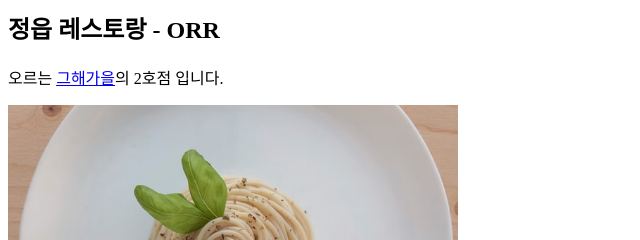
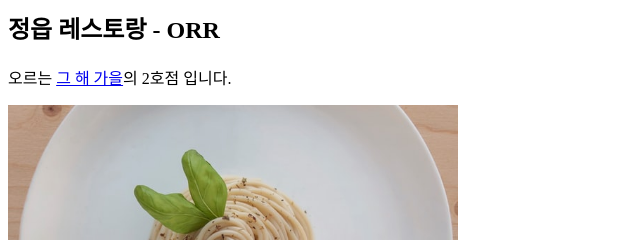
Before and after one commit to gipark3927/orr1, a plain HTML site: page index.html in a window 1280 px wide. Shown: the part 171-411 px from the top of the page, 0-640 px from the left. Drawn offline with Linux system fonts and the light colour scheme.

Commit message:
그해가을
그 해 가을

```diff
--- a/index.html
+++ b/index.html
@@ -18,7 +18,7 @@
   <h2>정읍 레스토랑 - ORR</h2>
 
   <p>오르는 <a href="4.html"
-    <p>그해가을</a>의 2호점 입니다.</p>
+    <p>그 해 가을</a>의 2호점 입니다.</p>
   </p</p style="margin-top:45px;">
       <img src="vongole.jpg" width="450" alt=""><br>
   오르에서는 총 7가지의 메뉴를 선보이고 있는데,<br>
```
